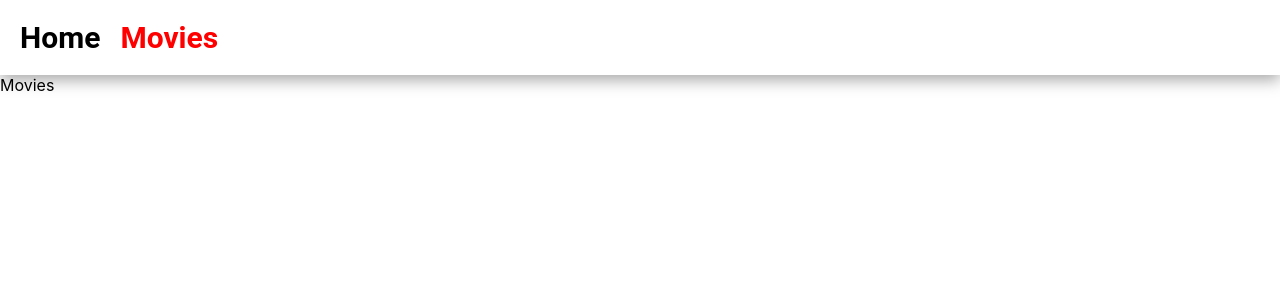
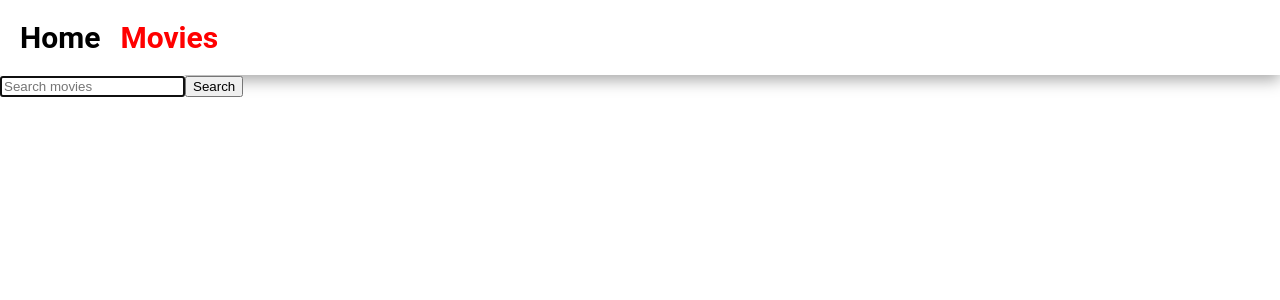
Before and after one commit to kirhal/goit-react-hw-05-movies, a React (Create React App) app: page /goit-react-hw-05-movies/movies in a window 1280 px wide. Shown: the top 300 px of the page. Built offline with nearby package versions, Linux system fonts and the light colour scheme.

Commit message:
movies upd

```diff
--- a/src/pages/Movies.jsx
+++ b/src/pages/Movies.jsx
@@ -1,3 +1,23 @@
-export default function Home() {
-  return <div>Movies</div>;
+import { useState, useEffect } from 'react';
+import { Form } from 'react-router-dom';
+import { fetchTrendingDay } from '../instruments/fetchAPI';
+
+export default function Movies() {
+  const [request, setRequest] = useState('');
+  const [movies, setMovies] = useState([]);
+  const [isLoading, setIsLoading] = useState(false);
+  const [error, setError] = useState('');
+
+  return (
+    <form>
+      <input
+        type="text"
+        autoComplete="off"
+        autoFocus
+        placeholder="Search movies"
+        name="input"
+      ></input>
+      <button type="submit">Search</button>
+    </form>
+  );
 }
```
